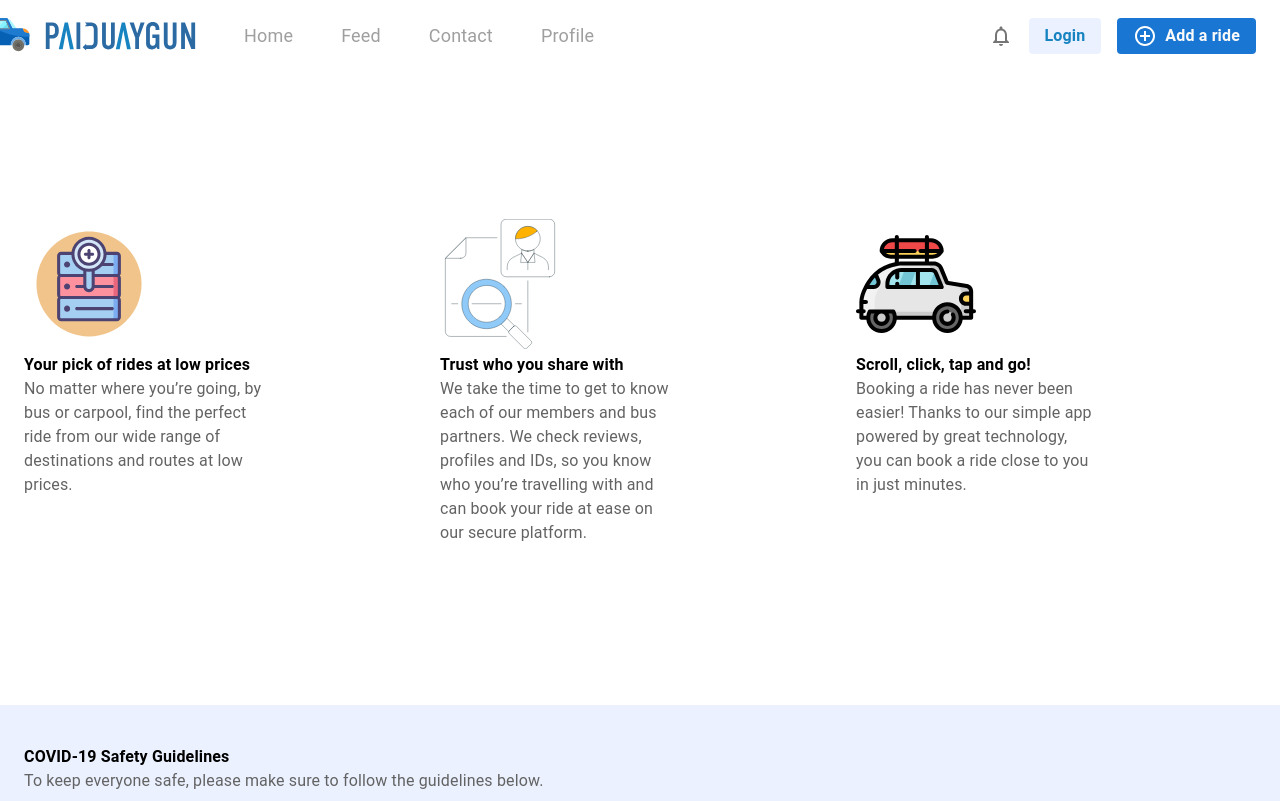
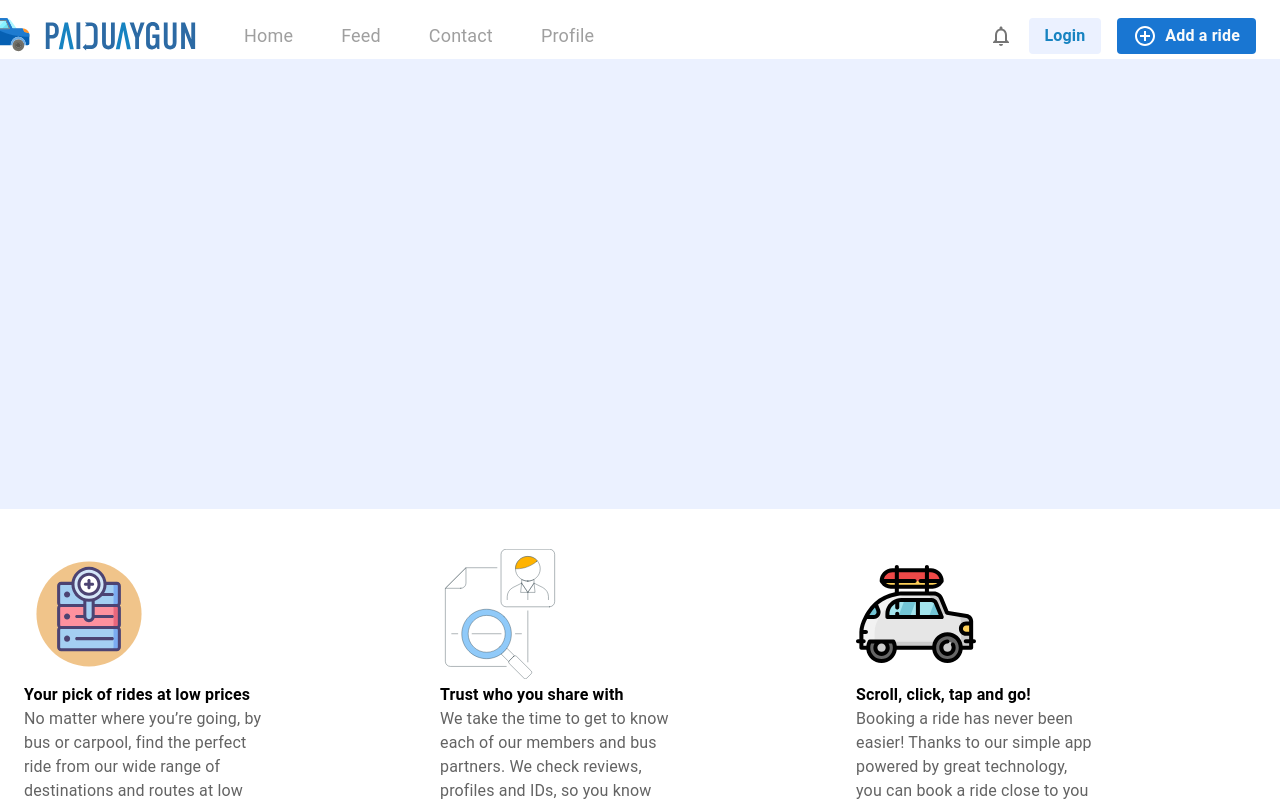
Before and after one commit to ARomaSIZE/paiduaygun, a Next.js app: page /home in a window 1280 px wide. Shown: the top 801 px of the page. Built offline with nearby package versions, Linux system fonts and the light colour scheme; grey boxes are pictures that could not be loaded.

Commit message:
update home, post , navbar

```diff
--- a/pages/home.js
+++ b/pages/home.js
@@ -16,10 +16,14 @@ import { COLORS } from "../values/colors";
 export default function Home() {
   return (
     <>
-      <Box style={{ width: "100%", height: "100%", position: "relative" }}>
-        <Image src={Banner} alt="banner" fill sizes="100vw" />
+      <Box sx={{ backgroundColor: COLORS.B1, height: 450 }}>
+        {/* <Image src={Banner} alt="banner"/> */}
+        <Container>
+
+        </Container>
       </Box>
-      <Container sx={{ marginTop: 20 }} maxWidth="xl">
+
+      <Container sx={{ marginTop: 5 }} maxWidth="xl">
         <Grid container spacing={2} columns={{ xs: 4, sm: 8, md: 12 }}>
           <Grid item xs={2} sm={4} md={4} sx={{ paddingRight: 20 }}>
             <Image src={List} alt="listicon" width={130} />
--- a/src/components/Navbar.js
+++ b/src/components/Navbar.js
@@ -19,8 +19,8 @@ export default function Navbar() {
           sx={{ flexGrow: 1, justifyContent: "space-between", marginTop: 0.7 }}
         >
           <Grid container spacing={6}>
-            <Grid sx={{marginTop:3}}>
-              <Link href="/home">
+            <Grid sx={{ marginTop: 3 }}>
+              <Link href="/register">
                 <Typography color={COLORS.grey1}>
                   <Image src={Logo} alt="logo" width={220} />
                 </Typography>
@@ -70,6 +70,7 @@ export default function Navbar() {
               textTransform: "none",
               boxShadow: "none",
             }}
+            href="login"
           >
             <Typography color={COLORS.B2} sx={{ fontWeight: 600 }}>
               Login
```
Also changed, not shown: pages/post.js (added). Lines whose indentation alone changed are shown as unchanged.
